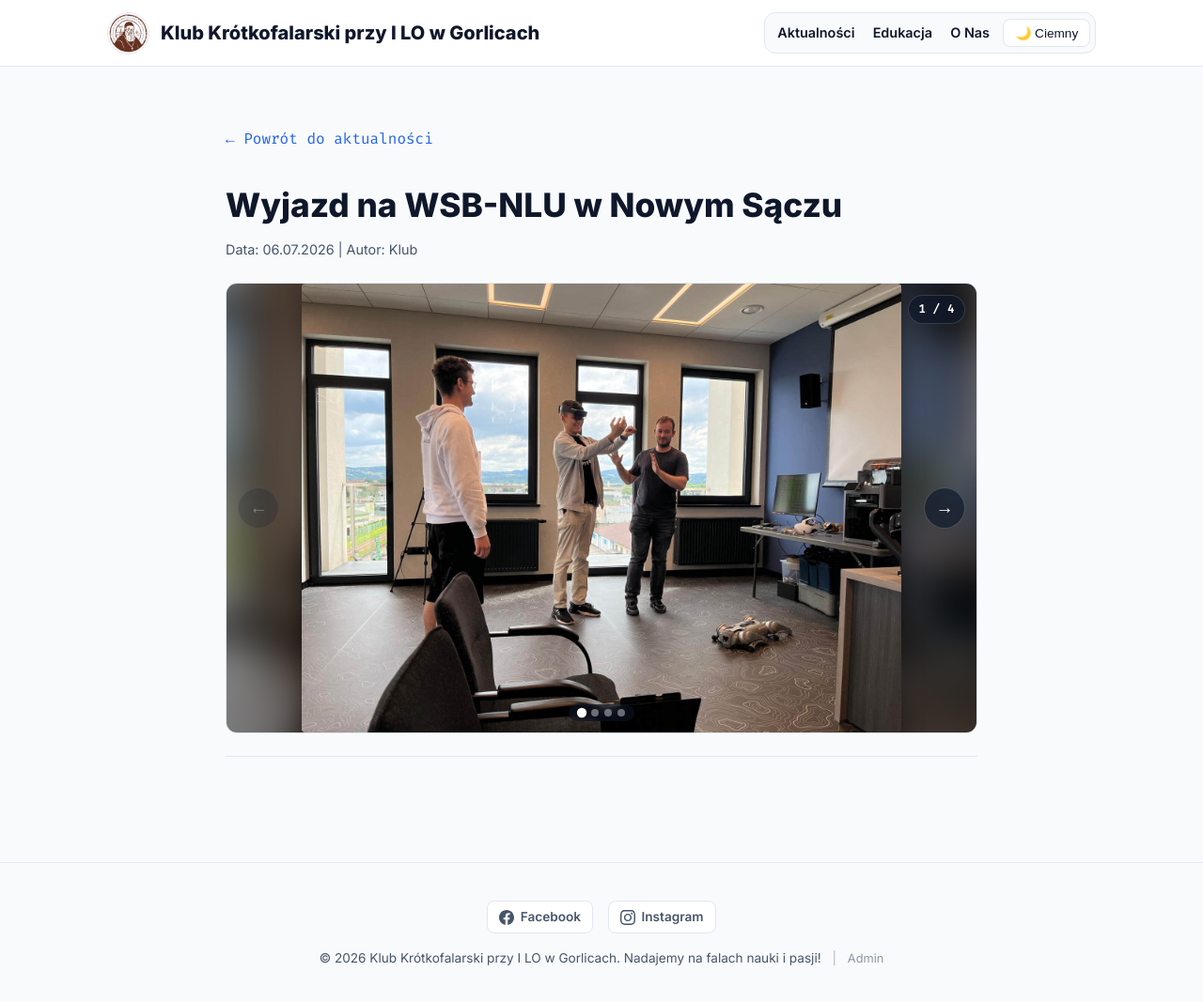
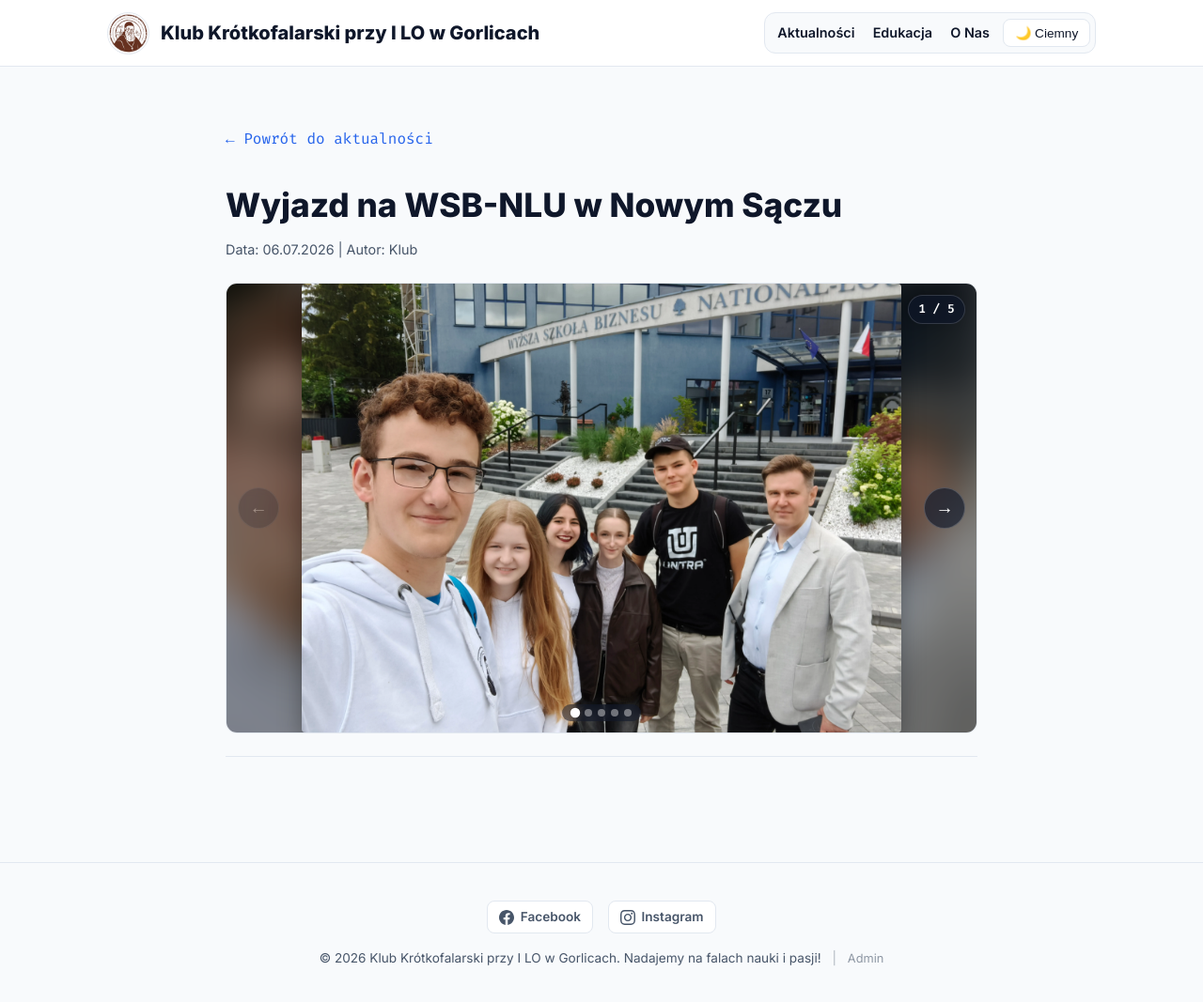
Before and after one commit to klub-kf-kromer/klub-kf-kromer.github.io, a Jekyll site: the page built from _posts/2026-07-22-wyjazd-na-wsb-nlu-w-nowym-saczu.md, in a window 1280 px wide and 1072 px high. Shown: the top 1067 px of the window at 94% size. Built offline with Jekyll 4.4.1, drawn with Linux system fonts in a browser that asks for light colours.

Commit message:
Update _posts/2026-07-22-wyjazd-na-wsb-nlu-w-nowym-saczu.md (via Pages CMS)

```diff
--- a/_posts/2026-07-22-wyjazd-na-wsb-nlu-w-nowym-saczu.md
+++ b/_posts/2026-07-22-wyjazd-na-wsb-nlu-w-nowym-saczu.md
@@ -4,6 +4,7 @@ title: Wyjazd na WSB-NLU w Nowym Sączu
 date: 2026-07-06
 author: Klub
 gallery:
+  - /assets/images/wsb_novitus/IMG_20260706_090727.webp
   - /assets/images/wsb_novitus/IMG-20260711-WA0009(1).jpg
   - /assets/images/wsb_novitus/IMG-20260711-WA0029(1).jpg
   - /assets/images/wsb_novitus/IMG-20260711-WA0033(1).jpg
```
